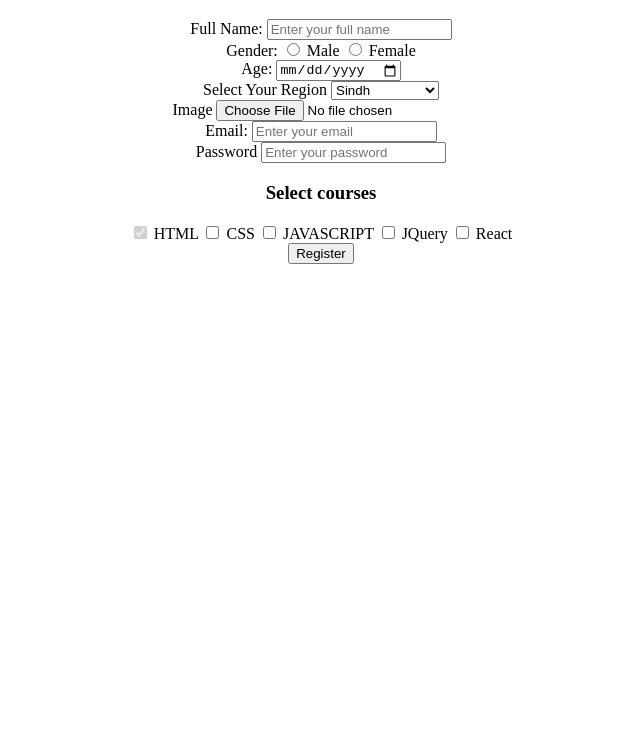
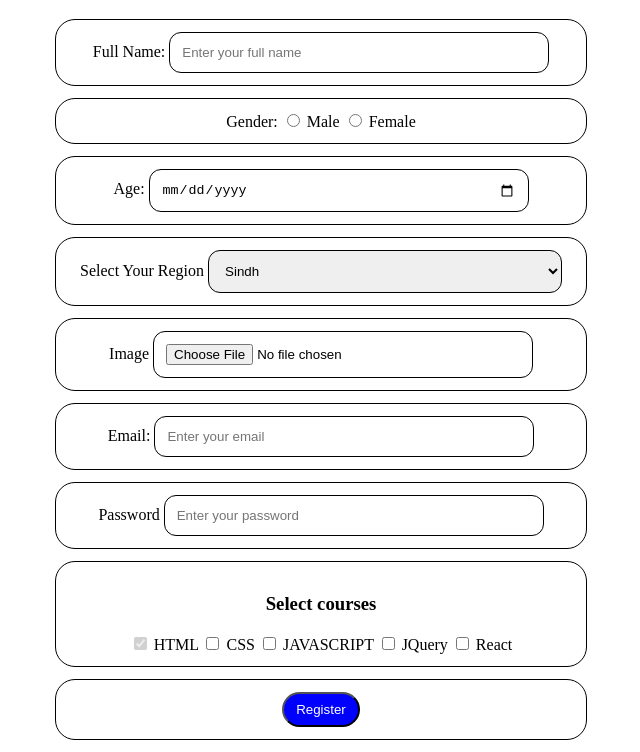
Before and after one commit to theirfanirfi/webprogramming_section_a, a plain HTML site: page forms.html in a window 1280 px wide. Shown: the part 61-813 px from the top of the page, without its empty margins (319-959 px from the left). Drawn offline with Linux system fonts and the light colour scheme.

Commit message:
form styling

```diff
--- /dev/null
+++ b/css/form.css
@@ -0,0 +1,26 @@
+form div {
+    border:1px solid black;
+    border-radius: 20px;
+    margin-bottom: 12px;
+    padding:12px;
+    width: 40%;
+}
+
+.input {
+    width: 70%;
+    padding: 12px;
+    border-radius: 12px;
+    border: 1px solid black;
+}
+
+form button {
+    background-color: blue;
+    color:white;
+    padding: 8px 12px;
+    border-radius: 20px;
+}
+
+form .input:focus {
+    border-color: red;
+    outline: 1px solid red;
+}
--- a/forms.html
+++ b/forms.html
@@ -2,6 +2,7 @@
 <html>
 <head>
 	<title>HTML - Forms</title>
+	<link rel="stylesheet" href="css/form.css" />
 </head>
 <body>
 
@@ -12,7 +13,7 @@
 
 		<div>
 			<label for="fullname">Full Name: </label>
-			<input type="text" placeholder="Enter your full name" id="fullname"
+			<input class="input" type="text" placeholder="Enter your full name" id="fullname"
 			required
 			/>
 		</div>
@@ -26,14 +27,14 @@
 
 		<div>
 			<label for="age">Age:</label>
-			<input type="date" id="age" required
+			<input class="input"  type="date" id="age" required
 			min="08-23-2024" max="23/09/2025"
 			 />
 		</div>
 
 		<div>
 			<label>Select Your Region</label>
-		<select id="region" name="region">
+		<select class="input"  id="region" name="region">
 			<option value="ict">ICT</option>
 			<option value="ajk">AJK</option>
 			<option value="kp">KP</option>
@@ -47,17 +48,17 @@
 
 		<div>
 		<lable for="picture">Image</lable>
-		<input type="file" id="picture" />
+		<input class="input"  type="file" id="picture" />
 		</div>
 
 		<div>
 			<label for="email">Email:</label>
-			<input type="email" id="email" placeholder="Enter your email" />
+			<input class="input"  type="email" id="email" placeholder="Enter your email" />
 		</div>
 
 		<div>
 			<label for="password">Password</label>
-			<input type="password" id="password" placeholder="Enter your password"
+			<input class="input"  type="password" id="password" placeholder="Enter your password"
 			minlength="6" maxlength="12"
 			pattern=""
 			/>
```
